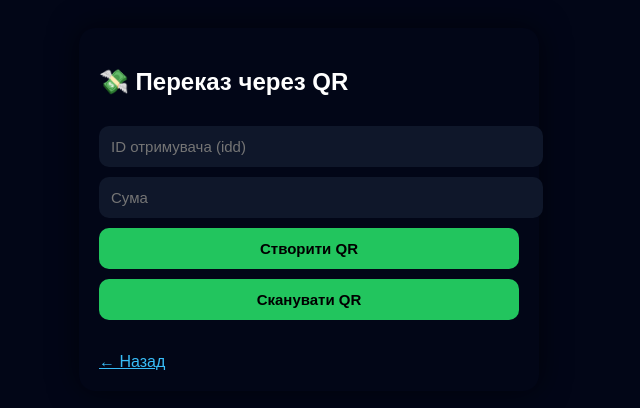
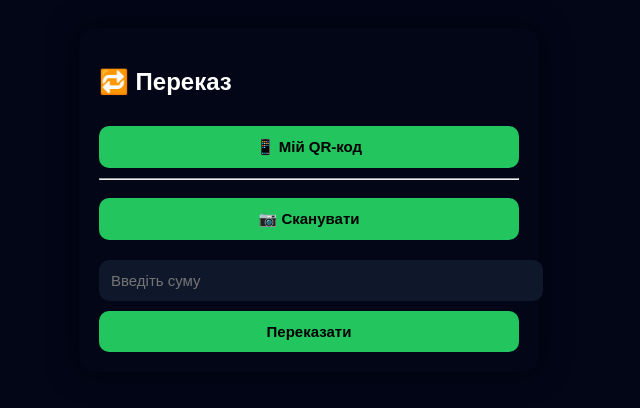
Before and after one commit to danilodaskevic87-spec/banklisova, a plain HTML site: page qr.html in a window 1280 px wide. Shown: the whole page, without its empty margins (331-971 px from the left). Drawn offline with nearby package versions, Linux system fonts and the light colour scheme.

Commit message:
Update qr.html

```diff
--- a/qr.html
+++ b/qr.html
@@ -24,7 +24,7 @@ body{
   border-radius:16px;
   box-shadow:0 0 30px rgba(0,0,0,.6)
 }
-input,button{
+button,input{
   width:100%;
   padding:12px;
   margin-top:10px;
@@ -32,28 +32,31 @@ input,button{
   border:none;
   font-size:15px
 }
+button{background:#22c55e;color:#000;font-weight:bold}
 input{background:#0f172a;color:#fff}
-button{background:#22c55e;color:#000;font-weight:bold}
-#qr{margin-top:15px;text-align:center}
+#qr{text-align:center;margin-top:10px}
+#receiver{margin-top:10px;font-weight:bold}
 video{width:100%;margin-top:10px;border-radius:12px}
 </style>
 </head>
 
 <body>
 <div class="box">
-  <h2>💸 Переказ через QR</h2>
+  <h2>🔁 Переказ</h2>
 
-  <input id="toIdd" placeholder="ID отримувача (idd)">
-  <input id="sum" type="number" placeholder="Сума">
+  <button onclick="myQR()">📱 Мій QR-код</button>
+  <div id="qr"></div>
 
-  <button onclick="makeQR()">Створити QR</button>
-  <button onclick="scan()">Сканувати QR</button>
+  <hr>
 
-  <div id="qr"></div>
+  <button onclick="scan()">📷 Сканувати</button>
   <video id="cam" hidden></video>
 
-  <br>
-  <a href="services.html" style="color:#38bdf8">← Назад</a>
+  <div id="receiver"></div>
+
+  <input id="sum" type="number" placeholder="Введіть суму">
+  <button onclick="pay()">Переказати</button>
+
 </div>
 
 <script src="app.js"></script>
```
